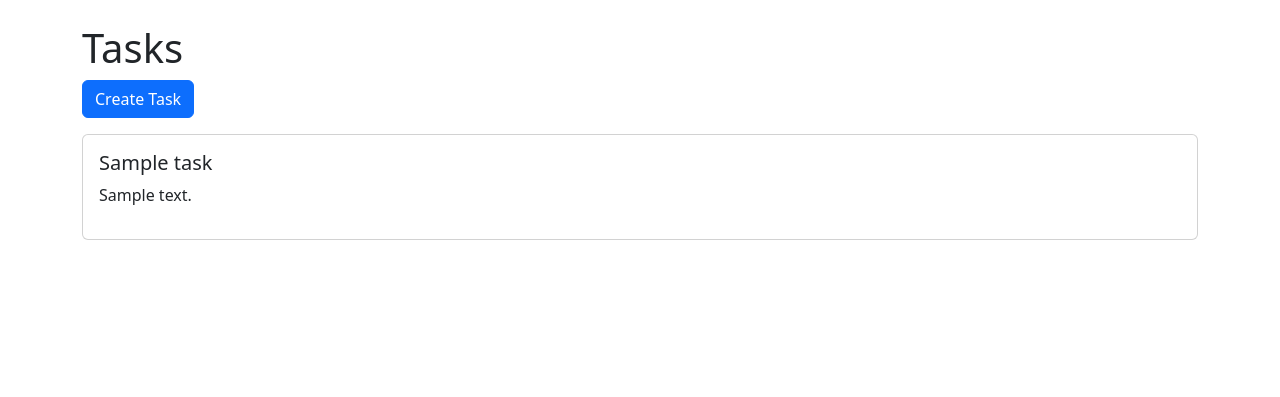
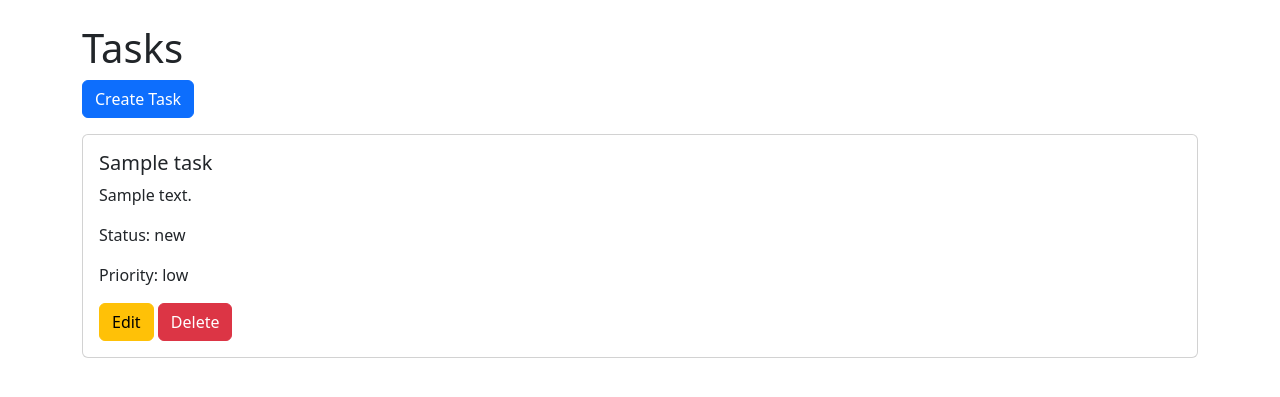
Before and after one commit to SeitkarimAnet/taskflow, a Django app: page / in a window 1280 px wide. Shown: the part 56-453 px from the top of the page. Run offline with Django 5.2, Linux system fonts and the light colour scheme; a user stored in the database is signed in; tables that the repository leaves empty hold one stand-in row (values such as "Sample post").

Commit message:
Fix project

```diff
--- a/templates/tasks/task_list.html
+++ b/templates/tasks/task_list.html
@@ -2,27 +2,77 @@
 
 {% block content %}
 
+<!-- заголовок -->
 <h1>Tasks</h1>
 
-<a href="{% url 'task_create' %}" class="btn btn-primary mb-3">
+<!-- кнопка создания -->
+<a href="/task/create/" class="btn btn-primary mb-3">
+
     Create Task
+
 </a>
 
+<!-- цикл по задачам -->
 {% for task in object_list %}
 
 <div class="card mb-3">
+
     <div class="card-body">
 
-        <h5>{{ task.title }}</h5>
+        <!-- название задачи -->
+        <h5>
 
-        <p>{{ task.description }}</p>
+            {{ task.title }}
+
+        </h5>
+
+        <!-- описание -->
+        <p>
+
+            {{ task.description }}
+
+        </p>
+
+        <!-- статус -->
+        <p>
+
+            Status: {{ task.status }}
+
+        </p>
+
+        <!-- приоритет -->
+        <p>
+
+            Priority: {{ task.priority }}
+
+        </p>
+
+        <!-- кнопка редактирования -->
+        <a href="/task/{{ task.id }}/update/" class="btn btn-warning">
+
+            Edit
+
+        </a>
+
+        <!-- кнопка удаления -->
+        <a href="/task/{{ task.id }}/delete/" class="btn btn-danger">
+
+            Delete
+
+        </a>
 
     </div>
+
 </div>
 
+<!-- если задач нет -->
 {% empty %}
 
-<p>No tasks yet.</p>
+<p>
+
+    No tasks yet.
+
+</p>
 
 {% endfor %}
 
```
